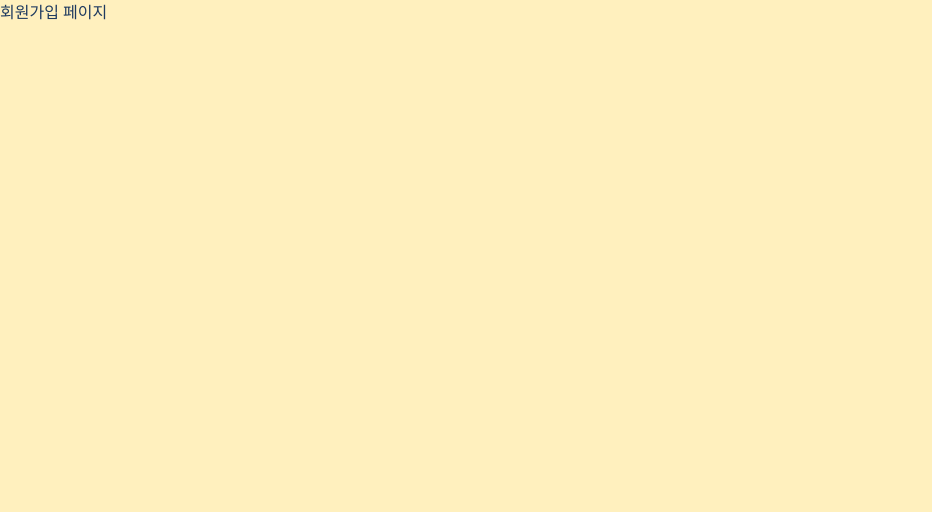
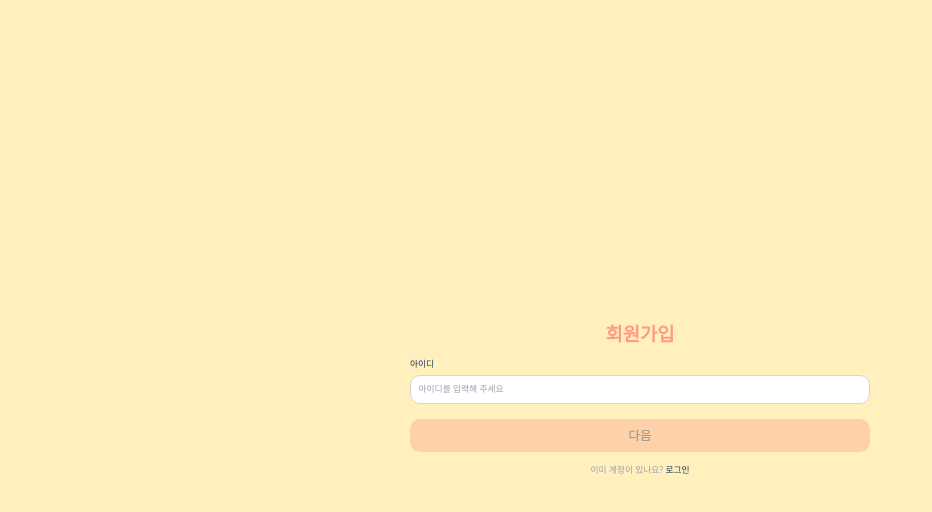
Before and after one commit to 38-lets-sopt-web/JiyeonBaek, a React (Vite) app in the folder Week4/Homework/: page /signup in a window 1280 px wide. Shown: the top 512 px of the page, without its empty margins (0-932 px from the left). Built offline with nearby package versions, Linux system fonts and the light colour scheme.

Commit message:
feat: 회원가입 페이지 퍼블리싱

```diff
--- a/Week4/Homework/src/pages/Signup/SignupPage.tsx
+++ b/Week4/Homework/src/pages/Signup/SignupPage.tsx
@@ -1,5 +1,27 @@
+import { Link } from 'react-router';
+
+import SignUpForm from '@/features/signup/components/SignUpForm';
+
 const SignupPage = () => {
-  return <>회원가입 페이지</>;
+  return (
+    <section className="flex min-h-screen items-center justify-center">
+      <div className="flex w-full max-w-[460px] flex-col gap-5">
+        <h1 className="text-primary300 text-center text-3xl font-bold">회원가입</h1>
+
+        <SignUpForm />
+
+        <p className="text-center text-sm text-gray-400">
+          이미 계정이 있나요?{' '}
+          <Link
+            to="/signin"
+            className="hover:text-primary300 text-text font-medium transition-colors"
+          >
+            로그인
+          </Link>
+        </p>
+      </div>
+    </section>
+  );
 };
 
 export default SignupPage;
```
